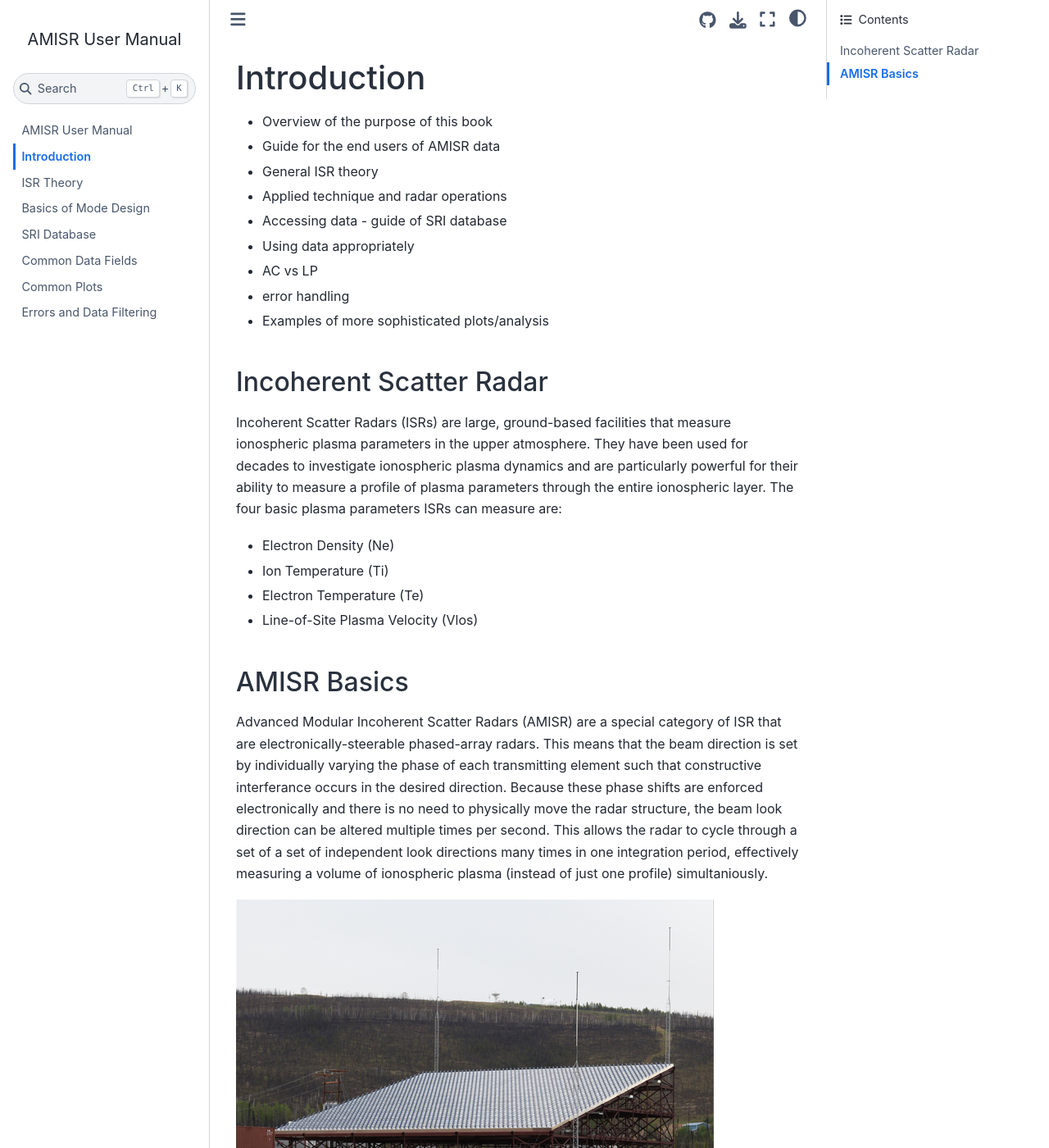
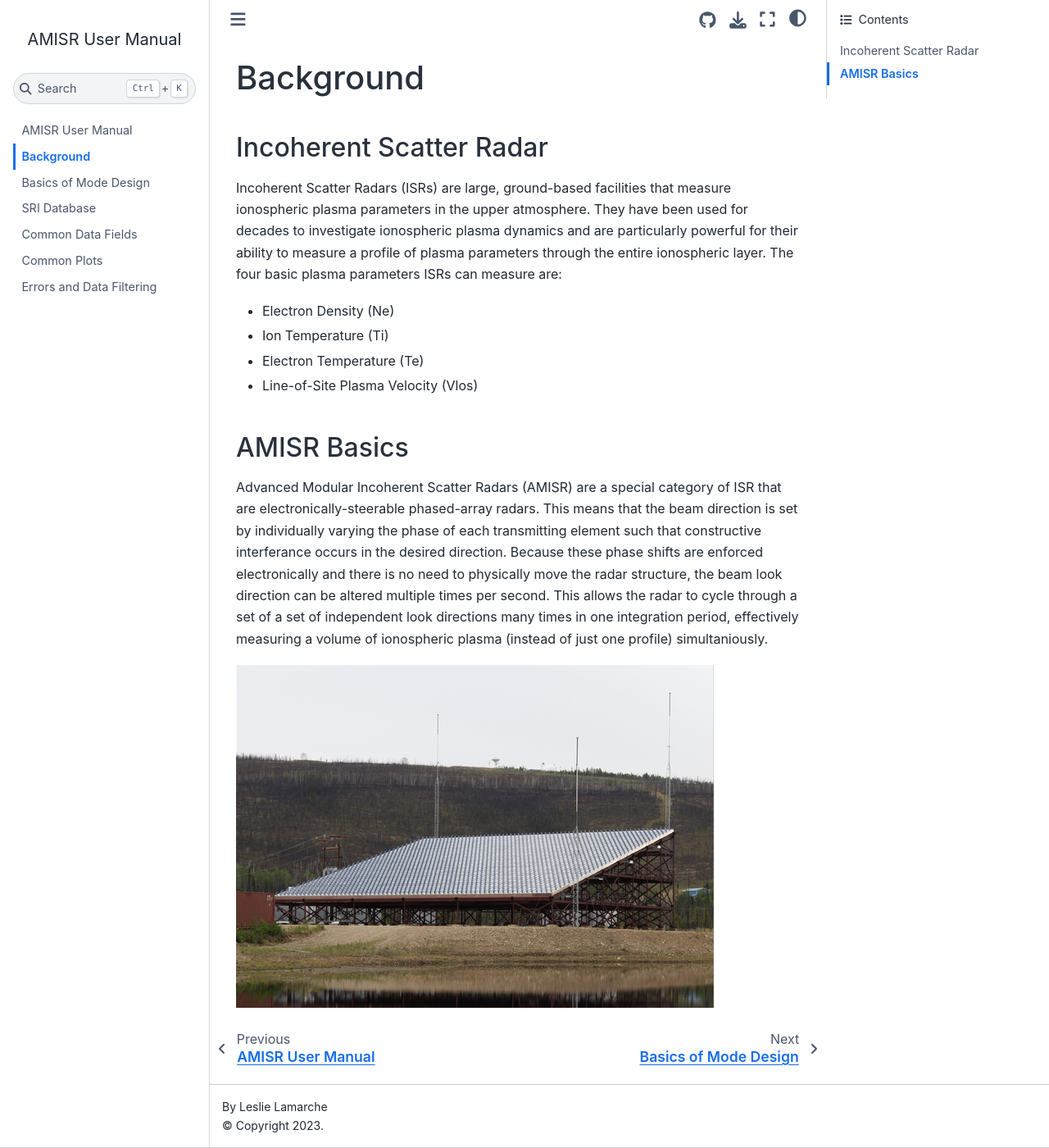
Before and after one commit to amisr/amisr_user_manual, a Jupyter Book: the page built from background.md, in a window 1280 px wide and 1400 px high. Shown: the whole window at 82% size. Built offline with Jupyter Book 1.0.4 settings and Sphinx 7.4.7 and the Sphinx Book theme 1.1.4, drawn with Linux system fonts in a browser that asks for light colours.

Commit message:
Clean up introductory materials some.

```diff
--- a/_toc.yml
+++ b/_toc.yml
@@ -4,8 +4,7 @@
 format: jb-book
 root: intro
 chapters:
-- file: introduction
-- file: isr_theory
+- file: background
 - file: mode_design
 - file: navigate_database
 - file: common_data
--- a/introduction.md
+++ b/background.md
@@ -1,14 +1,4 @@
-# Introduction
-
-- Overview of the purpose of this book
-- Guide for the end users of AMISR data
-- General ISR theory
-- Applied technique and radar operations
-- Accessing data - guide of SRI database
-- Using data appropriately
-- AC vs LP
-- error handling
-- Examples of more sophisticated plots/analysis
+# Background
 
 ## Incoherent Scatter Radar
 
```
